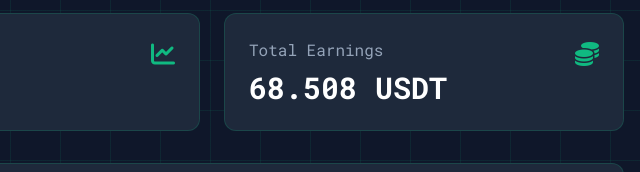
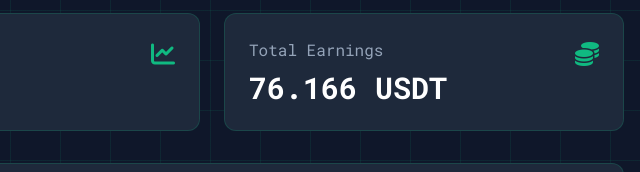
Before and after one commit to delgado878/yield-farm-online, a website: page index.html in a window 1280 px wide. Shown: the part 540-712 px from the top of the page, 640-1280 px from the left. Drawn offline with nearby package versions, Linux system fonts and the light colour scheme.

Commit message:
Update index.html

```diff
--- a/index.html
+++ b/index.html
@@ -216,8 +216,16 @@
                             <p class="text-defi-muted">Total Earnings</p>
 
 
-                            <p class="text-3xl font-bold mt-2" id="earnings-display">68.508 USDT</p>
+
+
+
+
+                            <p class="text-3xl font-bold mt-2" id="earnings-display">76.166 USDT</p>
                         </div>
+
+
+
+
 
 
                         <i class="fas fa-coins text-defi-accent text-2xl"></i>
```
